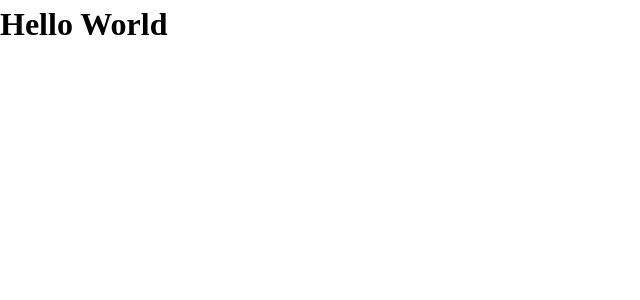
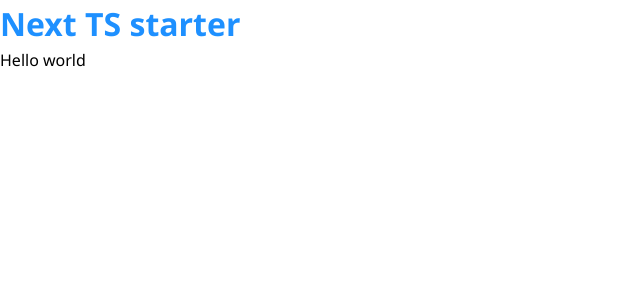
Before and after one commit to notAro14/next-ts-starter, a Next.js app: page / in a window 1280 px wide. Shown: the top 300 px of the page, without its empty margins (0-640 px from the left). Built offline with nearby package versions, Linux system fonts and the light colour scheme.

Commit message:
Setup vanilla starter

```diff
--- /dev/null
+++ b/src/features/hello-world/hello-world.module.css
@@ -0,0 +1,7 @@
+.main {
+  font-family: 'Segoe UI', Tahoma, Geneva, Verdana, sans-serif;
+}
+
+.heading {
+  color: dodgerblue;
+}
--- /dev/null
+++ b/src/features/hello-world/hello-world.tsx
@@ -0,0 +1,14 @@
+import styles from './hello-world.module.css';
+
+import { FC } from 'react';
+
+const HelloWorld: FC = () => {
+  return (
+    <main className={styles.main}>
+      <h1 className={styles.heading}>Next TS starter</h1>
+      <p>Hello world</p>
+    </main>
+  );
+};
+
+export default HelloWorld;
--- /dev/null
+++ b/src/features/hello-world/index.ts
@@ -0,0 +1 @@
+export { default } from './hello-world';
--- a/src/pages/index.tsx
+++ b/src/pages/index.tsx
@@ -1,14 +1,16 @@
 import type { NextPage } from 'next';
 import Head from 'next/head';
 
+import HelloWorld from '../features/hello-world';
+
 const Home: NextPage = () => {
   return (
-    <main>
+    <>
       <Head>
-        <title>Nextjs starter</title>
+        <title>Next TS starter</title>
       </Head>
-      <h1>Hello World</h1>
-    </main>
+      <HelloWorld />
+    </>
   );
 };
 
```
Also changed, not shown: src/reset.css (+3 -5 lines).
